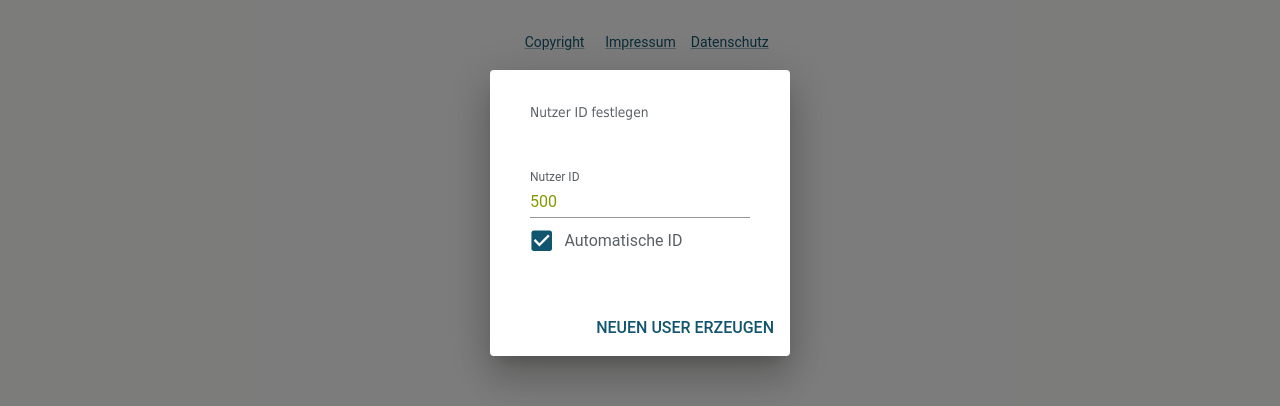
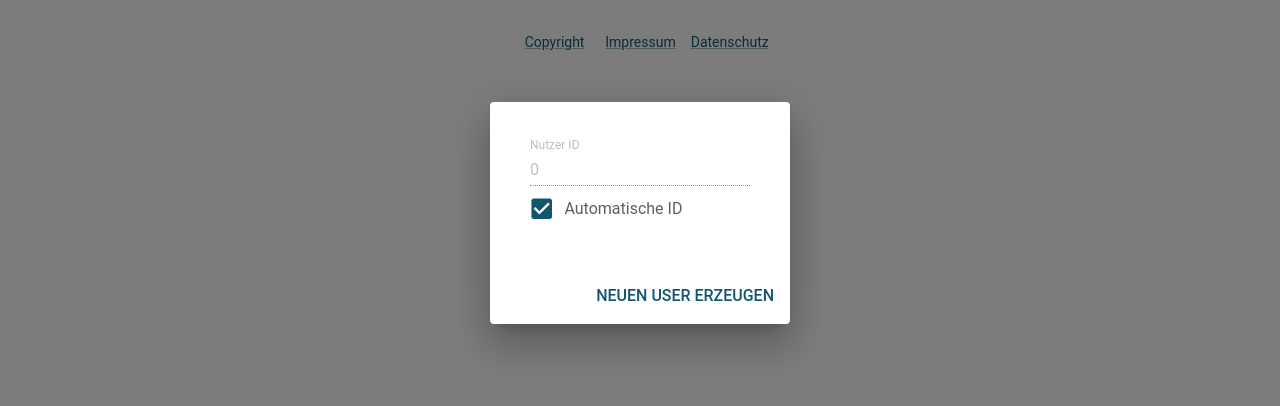
Before and after one commit to jzakotnik/openlibry, a Next.js app: page /user in a window 1280 px wide. Both pictures are taken after a click on the button 812 px from the left and 129 px from the top of the page. Shown: the part 187-593 px from the top of the page. Built offline with nearby package versions, Linux system fonts and the light colour scheme; no server answers; the database is empty.

Commit message:
closing dialog when clicking outside

```diff
--- a/components/user/NewUserDialog.tsx
+++ b/components/user/NewUserDialog.tsx
@@ -3,7 +3,6 @@ import {
   Checkbox,
   DialogActions,
   DialogContent,
-  DialogTitle,
   FormControlLabel,
   TextField,
 } from "@mui/material";
@@ -12,32 +11,25 @@ import * as React from "react";
 
 export interface NewUserDialogProps {
   open: boolean;
-
-  onClose: (idValue: number, idAuto: boolean) => void;
+  setOpen: any;
+  onCreate: (idValue: number, idAuto: boolean) => void;
   //onCreate: (autoID: boolean, value: string) => void;
 }
 
 export default function NewUserDialog(props: NewUserDialogProps) {
-  const { onClose, open } = props;
-  const [idValue, setIdValue] = React.useState(500);
+  const { onCreate, open, setOpen } = props;
+  const [idValue, setIdValue] = React.useState(0);
   const [idAuto, setIdAuto] = React.useState(true);
 
-  const handleClose = () => {
-    onClose(idValue, idAuto);
-  };
-
-  const handleCreateClick = (autoID: boolean, customID: string) => {
-    // onCreate(autoID, customID);
-  };
   const checkBoxLabel = { inputProps: { "aria-label": "Eigene ID verwenden" } };
   return (
-    <Dialog open={open} sx={{ m: 2 }}>
-      <DialogTitle sx={{ m: 2 }}>Nutzer ID festlegen</DialogTitle>
+    <Dialog onClose={() => setOpen(false)} open={open} sx={{ m: 2 }}>
       <DialogContent sx={{ display: "flex", flexDirection: "column", m: 2 }}>
         <TextField
           id="item-name"
           label="Nutzer ID"
           variant="standard"
+          disabled={idAuto}
           value={idValue}
           onChange={(e) => {
             setIdValue(parseInt(e.target.value) ? parseInt(e.target.value) : 0);
@@ -62,7 +54,7 @@ export default function NewUserDialog(props: NewUserDialogProps) {
           variant="text"
           onClick={() => {
             //console.log("Create new user", idAuto, idValue);
-            onClose(idValue, idAuto);
+            onCreate(idValue, idAuto);
           }}
         >
           Neuen User erzeugen
--- a/pages/api/user.ts
+++ b/pages/api/user.ts
@@ -16,6 +16,7 @@ export default async function handler(
 ) {
   if (req.method === "POST") {
     const { updatedAt, createdAt, ...user } = req.body;
+    console.log("Creating a new user", user);
 
     try {
       const result = await addUser(prisma, user);
--- a/pages/user/index.tsx
+++ b/pages/user/index.tsx
@@ -165,7 +165,8 @@ export default function Users({ users, books, rentals }: UsersPropsType) {
       <ThemeProvider theme={theme}>
         <NewUserDialog
           open={newUserDialogVisible}
-          onClose={(idAuto, idValue) => {
+          setOpen={setNewUserDialogVisible}
+          onCreate={(idAuto, idValue) => {
             console.log("Creating user", idAuto, idValue);
             handleCreateNewUser(idValue, idAuto);
             setNewUserDialogVisible(false);
```
